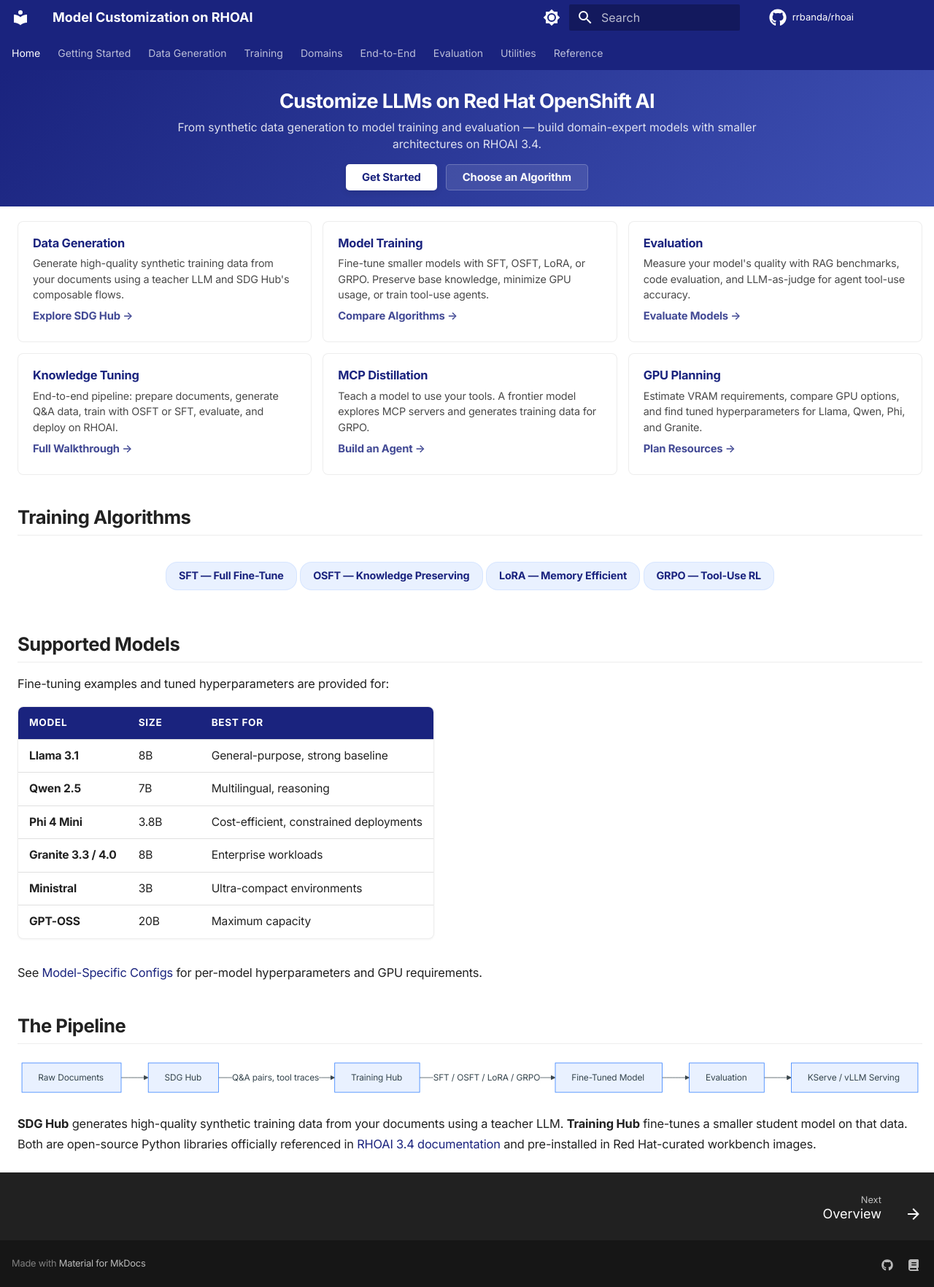
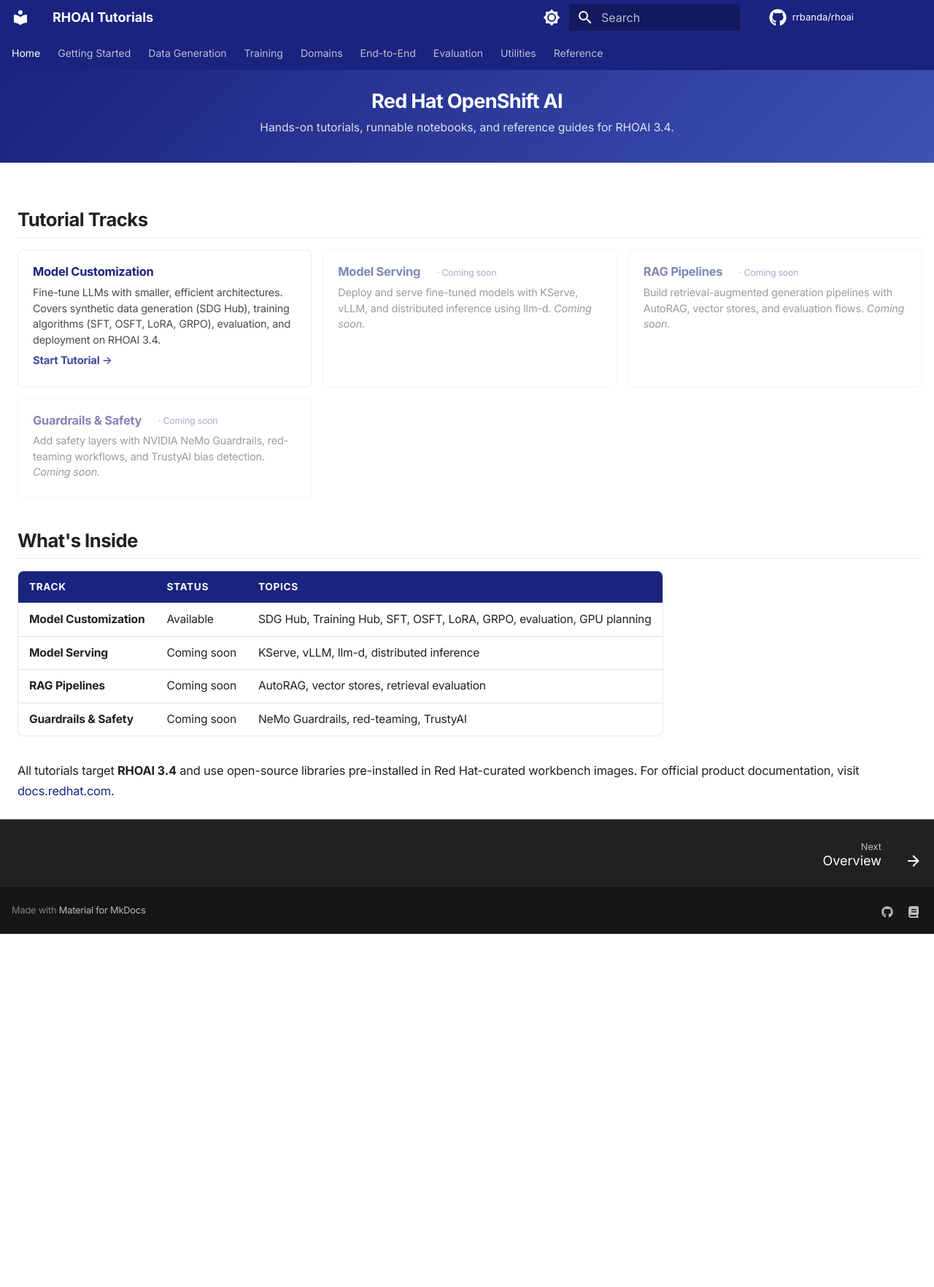
Before and after one commit to rrbanda/rhoai, an MkDocs documentation site: the page built from docs/index.md, in a window 1280 px wide. Shown: the whole page at 73% size. Built offline with MkDocs 1.6.1 and Material for MkDocs 9.7.7, drawn with Linux system fonts in a browser that asks for light colours; comment, search, counter and statistics services are not loaded; after the commit the page ends 1280 px from its top, so only the background shows below that.

Commit message:
feat: convert root page to tutorial hub portal
- Root URL now shows a hub with tutorial track cards
- Model Customization is the first available track
- Placeholder cards for Model Serving, RAG, Guardrails
- Site renamed to "RHOAI Tutorials"
- Coming-soon cards styled with reduced opacity

````diff
--- a/docs/index.md
+++ b/docs/index.md
@@ -1,109 +1,57 @@
 ---
 template: home.html
-title: Model Customization on RHOAI
+title: RHOAI Tutorials
 hide:
   - toc
 ---
+
+## Tutorial Tracks
 
 <div class="home-grid" markdown>
 
 <div class="card" markdown>
 
-### Data Generation
+### Model Customization
 
-Generate high-quality synthetic training data from your documents using a teacher LLM and SDG Hub's composable flows.
+Fine-tune LLMs with smaller, efficient architectures. Covers synthetic data generation (SDG Hub), training algorithms (SFT, OSFT, LoRA, GRPO), evaluation, and deployment on RHOAI 3.4.
 
-<span class="card-link">[Explore SDG Hub →](data-generation/index.md)</span>
+<span class="card-link">[Start Tutorial →](getting-started/overview.md)</span>
 
 </div>
 
-<div class="card" markdown>
+<div class="card card-coming-soon" markdown>
 
-### Model Training
+### Model Serving
 
-Fine-tune smaller models with SFT, OSFT, LoRA, or GRPO. Preserve base knowledge, minimize GPU usage, or train tool-use agents.
-
-<span class="card-link">[Compare Algorithms →](getting-started/choosing-an-algorithm.md)</span>
+Deploy and serve fine-tuned models with KServe, vLLM, and distributed inference using llm-d. *Coming soon.*
 
 </div>
 
-<div class="card" markdown>
+<div class="card card-coming-soon" markdown>
 
-### Evaluation
+### RAG Pipelines
 
-Measure your model's quality with RAG benchmarks, code evaluation, and LLM-as-judge for agent tool-use accuracy.
-
-<span class="card-link">[Evaluate Models →](evaluation/index.md)</span>
+Build retrieval-augmented generation pipelines with AutoRAG, vector stores, and evaluation flows. *Coming soon.*
 
 </div>
 
-<div class="card" markdown>
+<div class="card card-coming-soon" markdown>
 
-### Knowledge Tuning
+### Guardrails & Safety
 
-End-to-end pipeline: prepare documents, generate Q&A data, train with OSFT or SFT, evaluate, and deploy on RHOAI.
-
-<span class="card-link">[Full Walkthrough →](end-to-end/knowledge-tuning.md)</span>
-
-</div>
-
-<div class="card" markdown>
-
-### MCP Distillation
-
-Teach a model to use your tools. A frontier model explores MCP servers and generates training data for GRPO.
-
-<span class="card-link">[Build an Agent →](end-to-end/mcp-distillation.md)</span>
-
-</div>
-
-<div class="card" markdown>
-
-### GPU Planning
-
-Estimate VRAM requirements, compare GPU options, and find tuned hyperparameters for Llama, Qwen, Phi, and Granite.
-
-<span class="card-link">[Plan Resources →](reference/gpu-requirements.md)</span>
+Add safety layers with NVIDIA NeMo Guardrails, red-teaming workflows, and TrustyAI bias detection. *Coming soon.*
 
 </div>
 
 </div>
 
-## Training Algorithms
+## What's Inside
 
-<div class="algo-badges" markdown>
+| Track | Status | Topics |
+|-------|--------|--------|
+| **Model Customization** | Available | SDG Hub, Training Hub, SFT, OSFT, LoRA, GRPO, evaluation, GPU planning |
+| **Model Serving** | Coming soon | KServe, vLLM, llm-d, distributed inference |
+| **RAG Pipelines** | Coming soon | AutoRAG, vector stores, retrieval evaluation |
+| **Guardrails & Safety** | Coming soon | NeMo Guardrails, red-teaming, TrustyAI |
 
-<a href="training/sft/" class="algo-badge">SFT — Full Fine-Tune</a>
-<a href="training/osft/" class="algo-badge">OSFT — Knowledge Preserving</a>
-<a href="training/lora/" class="algo-badge">LoRA — Memory Efficient</a>
-<a href="training/grpo/" class="algo-badge">GRPO — Tool-Use RL</a>
-
-</div>
-
-## Supported Models
-
-Fine-tuning examples and tuned hyperparameters are provided for:
-
-| Model | Size | Best For |
-|-------|------|----------|
-| **Llama 3.1** | 8B | General-purpose, strong baseline |
-| **Qwen 2.5** | 7B | Multilingual, reasoning |
-| **Phi 4 Mini** | 3.8B | Cost-efficient, constrained deployments |
-| **Granite 3.3 / 4.0** | 8B | Enterprise workloads |
-| **Ministral** | 3B | Ultra-compact environments |
-| **GPT-OSS** | 20B | Maximum capacity |
-
-See [Model-Specific Configs](domains/model-specific.md) for per-model hyperparameters and GPU requirements.
-
-## The Pipeline
-
-```mermaid
-graph LR
-    A[Raw Documents] --> B[SDG Hub]
-    B -->|"Q&A pairs, tool traces"| C[Training Hub]
-    C -->|"SFT / OSFT / LoRA / GRPO"| D[Fine-Tuned Model]
-    D --> E[Evaluation]
-    E --> F[KServe / vLLM Serving]
-```
-
-**SDG Hub** generates high-quality synthetic training data from your documents using a teacher LLM. **Training Hub** fine-tunes a smaller student model on that data. Both are open-source Python libraries officially referenced in [RHOAI 3.4 documentation](https://docs.redhat.com/en/documentation/red_hat_openshift_ai/3.4) and pre-installed in Red Hat-curated workbench images.
+All tutorials target **RHOAI 3.4** and use open-source libraries pre-installed in Red Hat-curated workbench images. For official product documentation, visit [docs.redhat.com](https://docs.redhat.com/en/documentation/red_hat_openshift_ai/3.4).
--- a/docs/overrides/home.html
+++ b/docs/overrides/home.html
@@ -18,19 +18,10 @@
 
   <section class="home-hero">
     <div class="hero-inner">
-      <h1>Customize LLMs on Red Hat OpenShift AI</h1>
+      <h1>Red Hat OpenShift AI</h1>
       <p class="hero-tagline">
-        From synthetic data generation to model training and evaluation &mdash;
-        build domain-expert models with smaller architectures on RHOAI&nbsp;3.4.
+        Hands-on tutorials, runnable notebooks, and reference guides for RHOAI&nbsp;3.4.
       </p>
-      <div class="hero-buttons">
-        <a href="getting-started/quickstart/" class="hero-btn hero-btn-primary">
-          Get Started
-        </a>
-        <a href="getting-started/choosing-an-algorithm/" class="hero-btn hero-btn-secondary">
-          Choose an Algorithm
-        </a>
-      </div>
     </div>
   </section>
 
--- a/docs/stylesheets/extra.css
+++ b/docs/stylesheets/extra.css
@@ -308,6 +308,19 @@
   text-decoration: underline;
 }
 
+.home-grid .card.card-coming-soon {
+  opacity: 0.55;
+  pointer-events: none;
+}
+
+.home-grid .card.card-coming-soon h3::after {
+  content: " · Coming soon";
+  font-size: 0.62rem;
+  font-weight: 500;
+  opacity: 0.7;
+  vertical-align: middle;
+}
+
 /* --------------- Algorithm Badges --------------- */
 .algo-badges {
   display: flex;
--- a/mkdocs.yml
+++ b/mkdocs.yml
@@ -1,6 +1,6 @@
-site_name: Model Customization on RHOAI
+site_name: RHOAI Tutorials
 site_url: https://rrbanda.github.io/rhoai/
-site_description: Customize LLMs with smaller models on Red Hat OpenShift AI
+site_description: Hands-on tutorials for Red Hat OpenShift AI 3.4
 repo_url: https://github.com/rrbanda/rhoai
 repo_name: rrbanda/rhoai
 
@@ -103,8 +103,8 @@
     - Medical: domains/medical.md
     - Model-Specific Configs: domains/model-specific.md
   - End-to-End:
-    - Knowledge Tuning Pipeline: end-to-end/knowledge-tuning.md
-    - MCP Distillation Pipeline: end-to-end/mcp-distillation.md
+    - Knowledge Tuning: end-to-end/knowledge-tuning.md
+    - MCP Distillation: end-to-end/mcp-distillation.md
   - Evaluation:
     - Overview: evaluation/index.md
     - RAG Evaluation: evaluation/rag-evaluation.md
````
